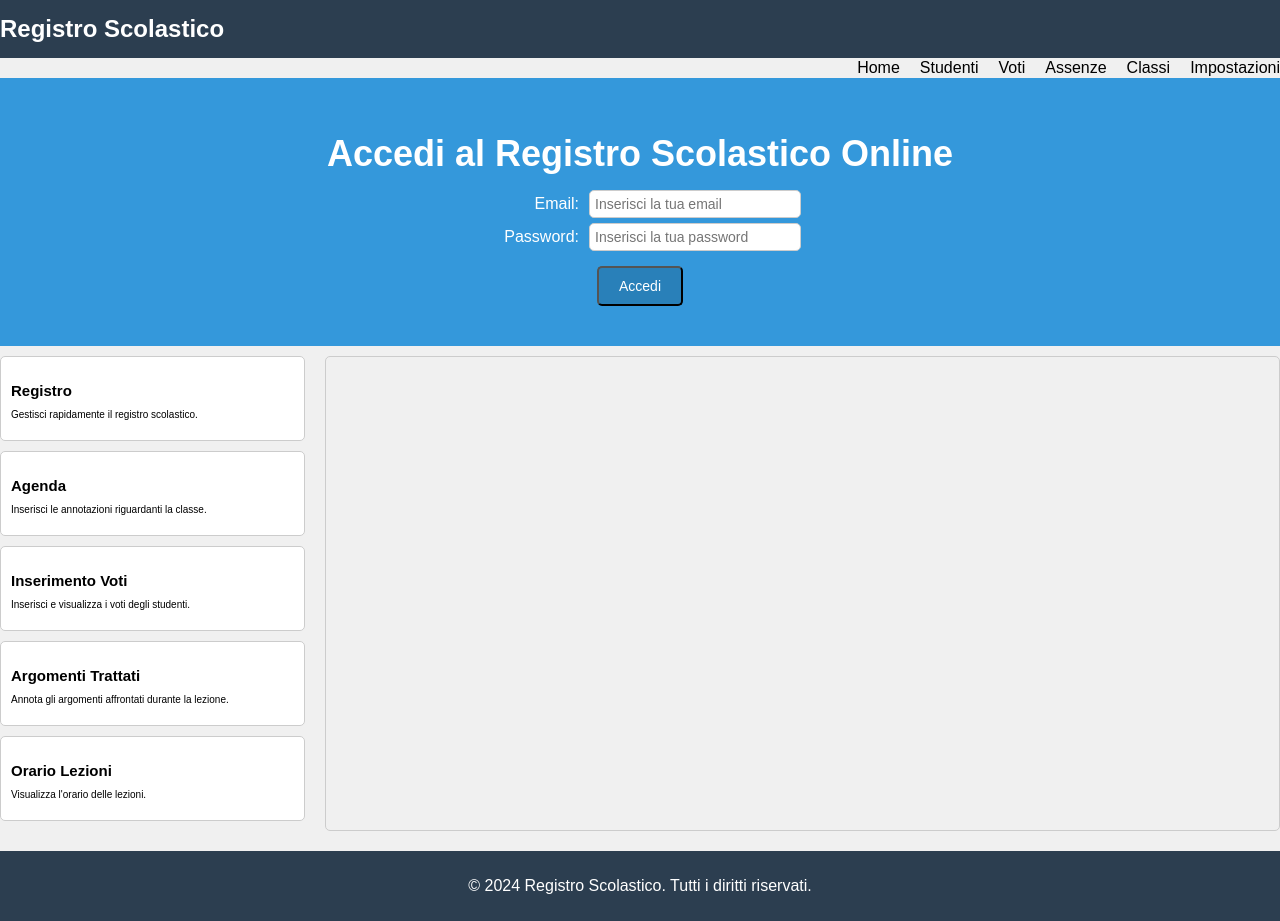
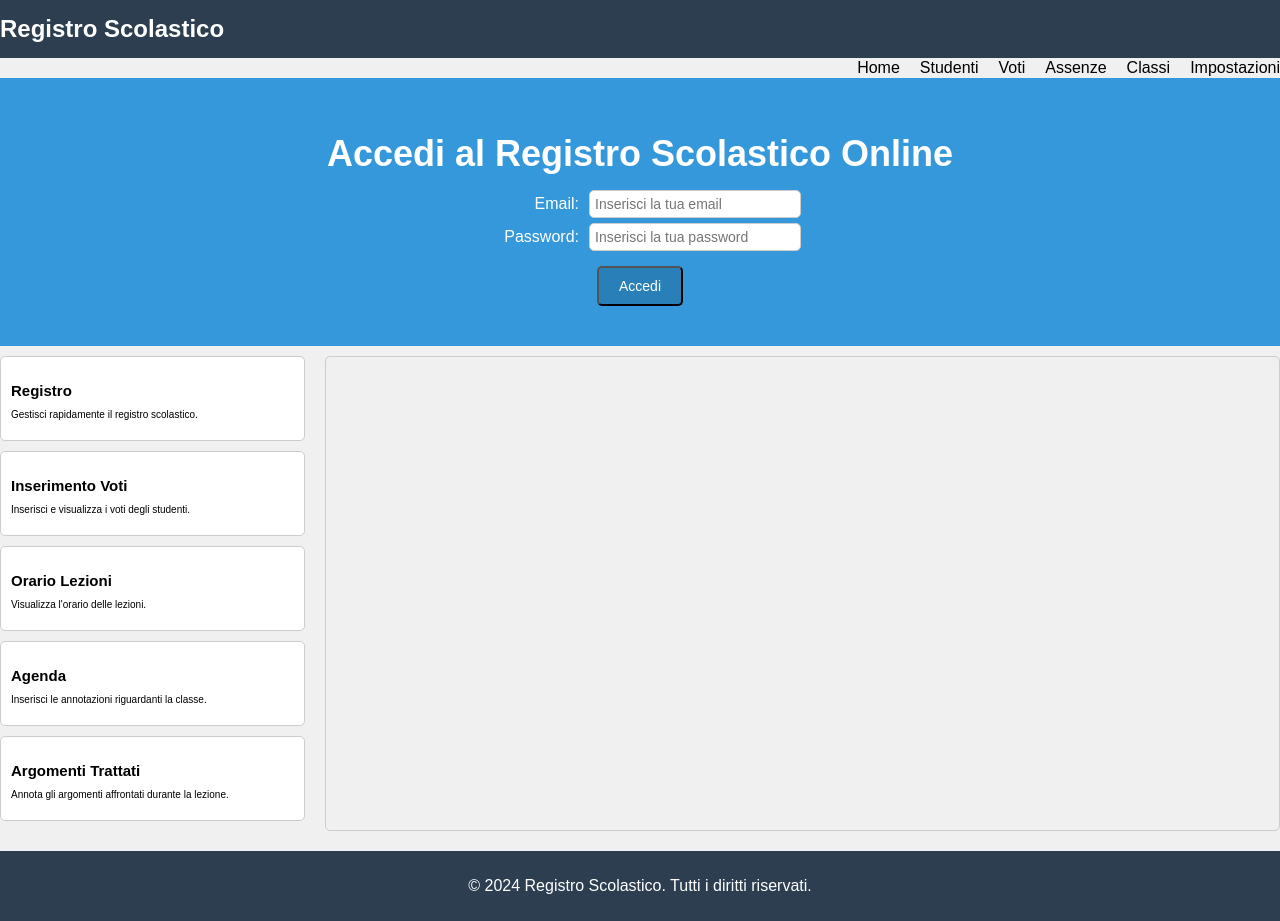
Before and after one commit to FilippoPieri/Chirone, a React (Vite) app in the folder front_rec/: page / in a window 1280 px wide. Built offline with nearby package versions, Linux system fonts and the light colour scheme.

Commit message:
modifica features inserimento funzione orario

```diff
--- a/front_rec/src/components/Features.jsx
+++ b/front_rec/src/components/Features.jsx
@@ -3,6 +3,7 @@ import { useState } from 'react';
 import ClassSelector from './ClassSelector';
 import Registro from './Registro.jsx';
 import InserimentoVoti from './InserimentoVoti.jsx'; // Importiamo il nuovo componente per inserire i voti
+import OrarioLezioni from './OrarioLezioni.jsx';
 import '../css/Features.css';
 
 function Features() {
@@ -22,6 +23,11 @@ function Features() {
     setSelectedClass(null); // Resetta la classe selezionata
   };
 
+  const handleOrarioClick = () => {
+    setSelectedFeature('orario'); // Quando clicchi su "OrarioLezioni", imposti la feature selezionata
+    setShowClassSelector(true); // Mostra il selettore di classi
+    setSelectedClass(null); // Resetta la classe selezionata
+  };
   const handleClick = (feature) => {
     alert(`Hai cliccato su: ${feature}`);
   };
@@ -33,22 +39,23 @@ function Features() {
           <h3>Registro</h3>
           <p>Gestisci rapidamente il registro scolastico.</p>
         </div>
+        <div className="feature" onClick={handleVotiClick}>
+          <h3>Inserimento Voti</h3>
+          <p>Inserisci e visualizza i voti degli studenti.</p>
+        </div>
+        <div className="feature" onClick={handleOrarioClick}>
+          <h3>Orario Lezioni</h3>
+          <p>Visualizza l'orario delle lezioni.</p>
+        </div>
         <div className="feature" onClick={() => handleClick('Agenda')}>
           <h3>Agenda</h3>
           <p>Inserisci le annotazioni riguardanti la classe.</p>
-        </div>
-        <div className="feature" onClick={handleVotiClick}>
-          <h3>Inserimento Voti</h3>
-          <p>Inserisci e visualizza i voti degli studenti.</p>
         </div>
         <div className="feature" onClick={() => handleClick('Argomenti Trattati')}>
           <h3>Argomenti Trattati</h3>
           <p>Annota gli argomenti affrontati durante la lezione.</p>
         </div>
-        <div className="feature" onClick={() => handleClick('Orario Lezioni')}>
-          <h3>Orario Lezioni</h3>
-          <p>Visualizza l'orario delle lezioni.</p>
-        </div>
+
       </div>
 
       <div className="features-content">
@@ -65,6 +72,11 @@ function Features() {
         {selectedClass && selectedFeature === 'voti' && (
           <InserimentoVoti selectedClass={selectedClass} />
         )}
+
+        {/* Mostra il componente OrarioLezioni se "Orario Lezioni" è stato selezionato */}
+        {selectedClass && selectedFeature === 'orario' && (
+          <OrarioLezioni selectedClass={selectedClass} />
+        )}
       </div>
     </section>
   );
```
